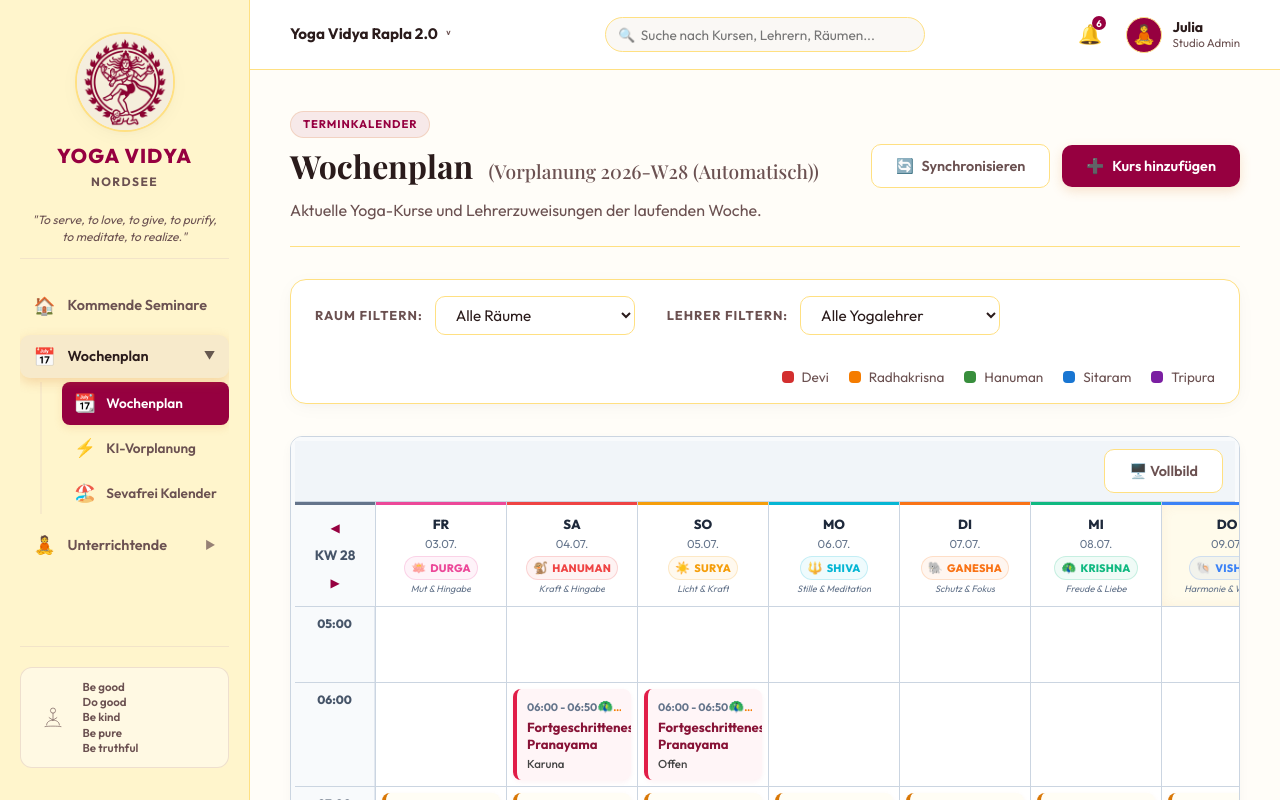
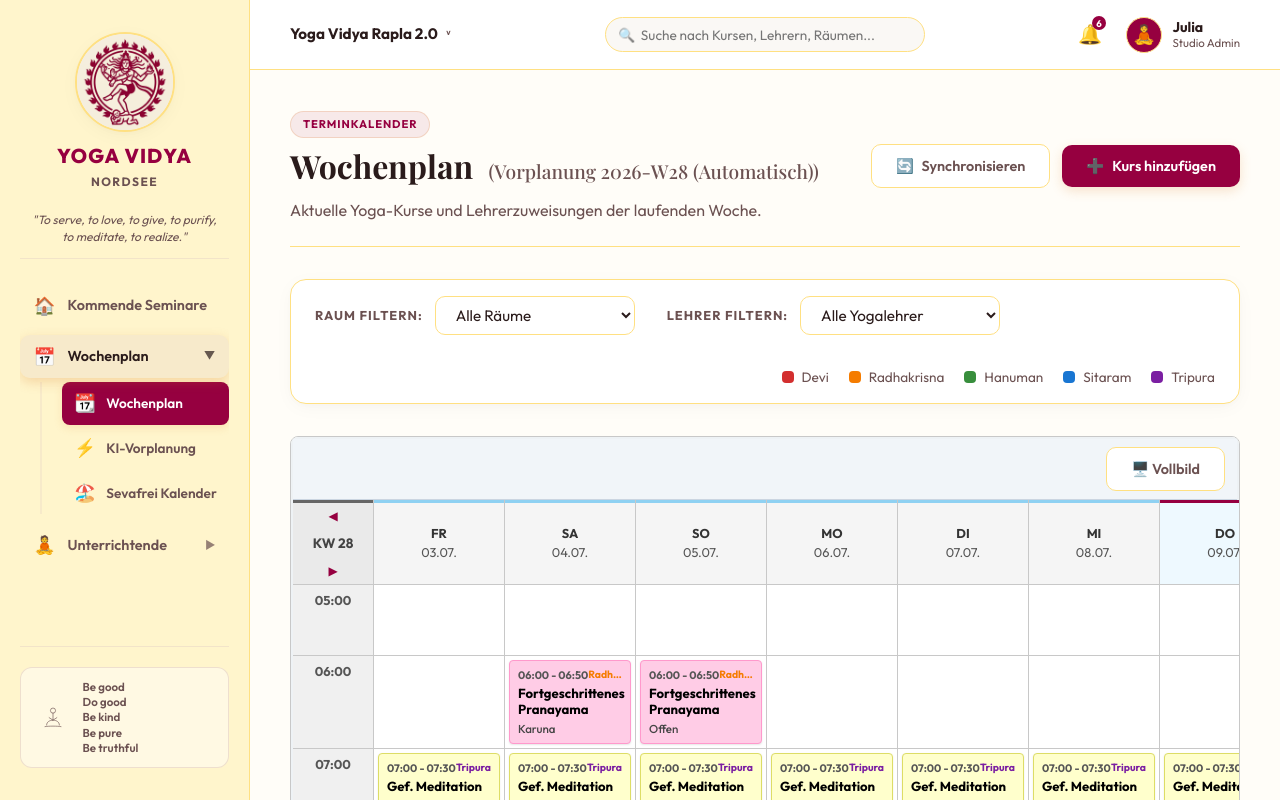
Before and after one commit to coachingmounir-code/Rapla-2806-Version-1, a SvelteKit app in the folder rapla-frontend/: page /schedule in a window 1280 px wide. Shown: the top 800 px of the page. Built offline with nearby package versions, Linux system fonts and the light colour scheme; a web font is replaced by a local one.

Commit message:
Revert: Wochenplan Gottheiten Redesign

```diff
--- a/rapla-frontend/src/routes/schedule/+page.svelte
+++ b/rapla-frontend/src/routes/schedule/+page.svelte
@@ -11,24 +11,6 @@
   let weekPlans = $state<WeekPlan[]>([]);
   let currentPlan = $state<WeekPlan | null>(null);
   let currentWeekOffset = $state(0);
-
-  const DEITIES: Record<number, { name: string; avatar: string; quality: string; color: string; mantra: string }> = {
-    0: { name: 'Surya', avatar: '☀️', quality: 'Licht & Kraft', color: '#f59e0b', mantra: 'Om Suryaya Namaha' }, // Sunday
-    1: { name: 'Shiva', avatar: '🔱', quality: 'Stille & Meditation', color: '#06b6d4', mantra: 'Om Namah Shivaya' }, // Monday
-    2: { name: 'Ganesha', avatar: '🐘', quality: 'Schutz & Fokus', color: '#f97316', mantra: 'Om Gam Ganapataye Namaha' }, // Tuesday
-    3: { name: 'Krishna', avatar: '🦚', quality: 'Freude & Liebe', color: '#10b981', mantra: 'Om Namo Bhagavate' }, // Wednesday
-    4: { name: 'Vishnu', avatar: '🐚', quality: 'Harmonie & Weisheit', color: '#3b82f6', mantra: 'Om Namo Narayanaya' }, // Thursday
-    5: { name: 'Durga', avatar: '🪷', quality: 'Mut & Hingabe', color: '#ec4899', mantra: 'Om Dum Durgayei Namaha' }, // Friday
-    6: { name: 'Hanuman', avatar: '🐒', quality: 'Kraft & Hingabe', color: '#ef4444', mantra: 'Om Hanumate Namaha' } // Saturday
-  };
-
-  const ROOM_DEITIES: Record<string, { symbol: string; deity: string }> = {
-    'room-1': { symbol: '🪷', deity: 'Devi' },
-    'room-2': { symbol: '🦚', deity: 'Radhakrishna' },
-    'room-3': { symbol: '🐒', deity: 'Hanuman' },
-    'room-4': { symbol: '🏹', deity: 'Sitaram' },
-    'room-5': { symbol: '🕉️', deity: 'Tripura' }
-  };
 
   function getWeekCode(date: Date): string {
     const year = date.getFullYear();
@@ -117,7 +99,7 @@
   }
 
   // Get color based on course name or style to match the image theme
-  function getCourseColor(course: Course): { bg: string; border: string; text: string; shadow: string } {
+  function getCourseColor(course: Course): { bg: string; border: string } {
     const nameLower = course.name.toLowerCase();
     const styleLower = course.style.toLowerCase();
     const isYellow =
@@ -129,17 +111,13 @@
 
     if (isYellow) {
       return {
-        bg: '#fffdf5',     // Soft Warm Saffron/Cream background
-        border: '#d97706', // Deep Golden/Saffron border
-        text: '#78350f',   // Warm Brown text
-        shadow: 'rgba(217, 119, 36, 0.08)'
+        bg: '#ffffcc', // bright light yellow
+        border: '#dddd66'
       };
     } else {
       return {
-        bg: '#fff5f7',     // Soft Peach/Rose background
-        border: '#e11d48', // Ruby red border
-        text: '#881337',   // Deep Ruby/Burgundy text
-        shadow: 'rgba(225, 29, 72, 0.06)'
+        bg: '#ffcce6', // bright light pink
+        border: '#ff99cc'
       };
     }
   }
@@ -458,17 +436,9 @@
     </div>
     {#each DAYS as day}
       {@const isToday = day.value === (new Date().getDay() === 0 ? 0 : new Date().getDay())}
-      {@const deity = DEITIES[day.value]}
-      <div class="grid-header-cell day-header" class:header-today={isToday} style="border-top: 3px solid {deity?.color || '#cbd5e1'};">
+      <div class="grid-header-cell day-header" class:header-today={isToday}>
         <span class="day-label-short">{day.label.substring(0, 2)}</span>
         <span class="day-date">{getDayDateString(day.value)}</span>
-        {#if deity}
-          <div class="deity-badge" style="color: {deity.color}; background-color: {deity.color}10; border-color: {deity.color}30;">
-            <span class="deity-avatar">{deity.avatar}</span>
-            <span class="deity-name">{deity.name}</span>
-          </div>
-          <span class="deity-quality">{deity.quality}</span>
-        {/if}
       </div>
     {/each}
 
@@ -487,26 +457,20 @@
             {@const courseConflicts = getCourseConflicts(course)}
             {@const hasHard = courseConflicts.some(c => c.type === 'hard')}
             {@const cardColors = getCourseColor(course)}
-            {@const roomDeity = ROOM_DEITIES[course.roomId]}
 
             <div
               class="course-card-rapla"
-              style="background-color: {cardColors.bg}; color: {cardColors.text}; border-left: 4px solid {cardColors.border}; box-shadow: 0 2px 5px {cardColors.shadow};"
+              style="background-color: {cardColors.bg}; border: 1px solid {cardColors.border};"
               onclick={() => openEditModal(course)}
             >
               <!-- Top line: Time and Room -->
               <div class="card-top-line">
                 <span class="card-time">{course.startTime} - {course.endTime}</span>
-                <span class="card-room" style="color: {roomObj?.color}" title={roomDeity ? `Raum der/des ${roomDeity.deity}` : ''}>
-                  {#if roomDeity}
-                    <span class="room-deity-symbol">{roomDeity.symbol}</span>
-                  {/if}
-                  {roomObj?.name ? roomObj.name.split(' ')[0] : ''}
-                </span>
+                <span class="card-room" style="color: {roomObj?.color}">{roomObj?.name ? roomObj.name.split(' ')[0] : ''}</span>
               </div>
 
               <!-- Middle line: Course Name -->
-              <div class="card-title-line" style="color: {cardColors.text};">{course.name}</div>
+              <div class="card-title-line">{course.name}</div>
 
               <!-- Bottom line: Teacher Name -->
               <div class="card-teacher-line" class:conflict-text={hasHard} title={hasHard ? courseConflicts.find(c => c.type === 'hard')?.message : ''}>
@@ -916,140 +880,101 @@
   .calendar-grid-container {
     width: 100%;
     overflow-x: auto;
-    border-radius: 12px;
-    border: 1px solid #cbd5e1;
-    background: #f8fafc;
-    padding: 4px;
+    border-radius: 8px;
+    border: 1px solid #c8c8c8;
+    background: #eef2f5;
+    padding: 2px;
     margin-bottom: 2.5rem;
-    box-shadow: 0 4px 12px rgba(0,0,0,0.03);
   }
 
   .calendar-grid {
     display: grid;
     grid-template-columns: 80px repeat(7, minmax(130px, 1fr));
     grid-auto-rows: minmax(70px, auto); /* Prevent squishing and allow rows with parallel classes to expand naturally */
-    background-color: #cbd5e1; /* border color between cells */
+    background-color: #c8c8c8; /* border color between cells */
     gap: 1px; /* grid line gap */
     width: 100%;
     min-width: 960px; /* prevent squishing */
   }
 
   .grid-header-cell {
-    background: #ffffff;
-    padding: 10px 4px;
+    background: #f5f5f5;
+    padding: 6px 4px;
     text-align: center;
     display: flex;
     flex-direction: column;
     justify-content: center;
     align-items: center;
-    min-height: 84px;
+    min-height: 48px;
     font-family: inherit;
-    border-top: 3px solid #cbd5e1;
-    transition: all 0.25s ease;
+    border-top: 3px solid #8fd1f2; /* Cyan/blue accent top border from Rapla screenshot */
   }
 
   .week-header {
     font-weight: 700;
     font-size: 0.85rem;
-    color: #475569;
-    background: #f8fafc;
-    border-top: 3px solid #64748b;
+    color: #444;
+    background: #eaeaea;
+    border-top: 3px solid #666;
   }
 
   .day-header {
-    color: #334155;
+    color: #333;
   }
 
   .header-today {
-    background: #fffbeb !important;
-    box-shadow: inset 0 0 12px rgba(217, 119, 36, 0.08);
+    background: #eef9ff;
+    border-top: 3px solid var(--primary);
   }
 
   .day-label-short {
-    font-size: 0.82rem;
-    font-weight: 800;
+    font-size: 0.8rem;
+    font-weight: 700;
     text-transform: uppercase;
-    color: #1e293b;
   }
 
   .day-date {
-    font-size: 0.72rem;
-    color: #64748b;
+    font-size: 0.8rem;
+    color: #555;
   }
 
   .grid-time-cell {
-    background: #f8fafc;
-    padding: 8px 6px;
-    font-size: 0.75rem;
-    font-weight: 800;
-    color: #475569;
+    background: #f0f0f0;
+    padding: 6px;
+    font-size: 0.8rem;
+    font-weight: 700;
+    color: #555;
     display: flex;
     justify-content: center;
     align-items: flex-start;
-    border-right: 1px solid #e2e8f0;
+    min-height: 50px;
   }
 
   .grid-content-cell {
     background: #ffffff;
-    padding: 6px;
+    padding: 4px;
     display: flex;
     flex-direction: column;
-    gap: 6px;
-    min-height: 75px;
+    gap: 4px;
+    min-height: 50px;
   }
 
   /* Rapla Course Card Styling */
   .course-card-rapla {
-    padding: 8px 10px;
-    border-radius: 8px;
-    box-shadow: 0 2px 4px rgba(42, 27, 27, 0.02);
+    padding: 6px 8px;
+    border-radius: 4px;
+    box-shadow: 0 1px 2px rgba(0,0,0,0.1);
     cursor: pointer;
     text-align: left;
     display: flex;
     flex-direction: column;
-    gap: 3px;
-    transition: all 0.25s cubic-bezier(0.4, 0, 0.2, 1);
-    position: relative;
-    overflow: hidden;
+    gap: 2px;
+    transition: transform 0.1s ease, box-shadow 0.1s ease;
   }
 
   .course-card-rapla:hover {
-    transform: translateY(-2px);
-    box-shadow: 0 8px 16px rgba(42, 27, 27, 0.06);
-  }
-
-  .deity-badge {
-    display: inline-flex;
-    align-items: center;
-    gap: 4px;
-    font-size: 0.68rem;
-    font-weight: 800;
-    padding: 2px 6px;
-    border-radius: 12px;
-    margin-top: 4px;
-    border: 1px solid transparent;
-    text-transform: uppercase;
-    letter-spacing: 0.02em;
-  }
-
-  .deity-avatar {
-    font-size: 0.75rem;
-  }
-
-  .deity-quality {
-    font-size: 0.58rem;
-    color: #64748b;
-    font-style: italic;
-    margin-top: 2px;
-    white-space: nowrap;
-    overflow: hidden;
-    text-overflow: ellipsis;
-    max-width: 100%;
-  }
-
-  .room-deity-symbol {
-    margin-right: 2px;
-    font-size: 0.8rem;
+    transform: translateY(-1px);
+    box-shadow: 0 3px 6px rgba(0,0,0,0.15);
   }
 
   .card-top-line {
@@ -1058,7 +983,7 @@
     align-items: center;
     font-size: 0.68rem;
     font-weight: 700;
-    color: #64748b;
+    color: #555;
   }
 
   .card-time {
--- a/rapla-frontend/src/routes/wochenplan/+page.svelte
+++ b/rapla-frontend/src/routes/wochenplan/+page.svelte
@@ -12,24 +12,6 @@
   let currentWeekOffset = $state(0);
   let isFullscreen = $state(false);
   let activeMobileDay = $state(5);
-
-  const DEITIES: Record<number, { name: string; avatar: string; quality: string; color: string; mantra: string }> = {
-    0: { name: 'Surya', avatar: '☀️', quality: 'Licht & Kraft', color: '#f59e0b', mantra: 'Om Suryaya Namaha' }, // Sunday
-    1: { name: 'Shiva', avatar: '🔱', quality: 'Stille & Meditation', color: '#06b6d4', mantra: 'Om Namah Shivaya' }, // Monday
-    2: { name: 'Ganesha', avatar: '🐘', quality: 'Schutz & Fokus', color: '#f97316', mantra: 'Om Gam Ganapataye Namaha' }, // Tuesday
-    3: { name: 'Krishna', avatar: '🦚', quality: 'Freude & Liebe', color: '#10b981', mantra: 'Om Namo Bhagavate' }, // Wednesday
-    4: { name: 'Vishnu', avatar: '🐚', quality: 'Harmonie & Weisheit', color: '#3b82f6', mantra: 'Om Namo Narayanaya' }, // Thursday
-    5: { name: 'Durga', avatar: '🪷', quality: 'Mut & Hingabe', color: '#ec4899', mantra: 'Om Dum Durgayei Namaha' }, // Friday
-    6: { name: 'Hanuman', avatar: '🐒', quality: 'Kraft & Hingabe', color: '#ef4444', mantra: 'Om Hanumate Namaha' } // Saturday
-  };
-
-  const ROOM_DEITIES: Record<string, { symbol: string; deity: string }> = {
-    'room-1': { symbol: '🪷', deity: 'Devi' },
-    'room-2': { symbol: '🦚', deity: 'Radhakrishna' },
-    'room-3': { symbol: '🐒', deity: 'Hanuman' },
-    'room-4': { symbol: '🏹', deity: 'Sitaram' },
-    'room-5': { symbol: '🕉️', deity: 'Tripura' }
-  };
 
   // Filter query parameters
   let teacherParam = $derived(page.url.searchParams.get('teacher') || '');
@@ -126,7 +108,7 @@
     return targetDate.toLocaleDateString('de-DE', { day: '2-digit', month: '2-digit' });
   }
 
-  function getCourseColor(course: Course): { bg: string; border: string; text: string; shadow: string } {
+  function getCourseColor(course: Course): { bg: string; border: string } {
     const nameLower = course.name.toLowerCase();
     const styleLower = course.style.toLowerCase();
     const isYellow =
@@ -138,17 +120,13 @@
 
     if (isYellow) {
       return {
-        bg: '#fffdf5',     // Soft Warm Saffron/Cream background
-        border: '#d97706', // Deep Golden/Saffron border
-        text: '#78350f',   // Warm Brown text
-        shadow: 'rgba(217, 119, 36, 0.08)'
+        bg: '#ffffcc',
+        border: '#dddd66'
       };
     } else {
       return {
-        bg: '#fff5f7',     // Soft Peach/Rose background
-        border: '#e11d48', // Ruby red border
-        text: '#881337',   // Deep Ruby/Burgundy text
-        shadow: 'rgba(225, 29, 72, 0.06)'
+        bg: '#ffcce6',
+        border: '#ff99cc'
       };
     }
   }
@@ -321,17 +299,9 @@
         <!-- Week Days Headers starting from Friday -->
         {#each DAYS as day}
           {@const isToday = new Date().getDay() === day.value && currentWeekOffset === 0}
-          {@const deity = DEITIES[day.value]}
-          <div class="grid-header-cell day-header" class:header-today={isToday} style="border-top: 3px solid {deity?.color || '#cbd5e1'};">
+          <div class="grid-header-cell day-header" class:header-today={isToday}>
             <span class="day-label-short">{day.label}</span>
             <span class="day-date">{getDayDateString(day.value)}</span>
-            {#if deity}
-              <div class="deity-badge" style="color: {deity.color}; background-color: {deity.color}10; border-color: {deity.color}30;">
-                <span class="deity-avatar">{deity.avatar}</span>
-                <span class="deity-name">{deity.name}</span>
-              </div>
-              <span class="deity-quality">{deity.quality}</span>
-            {/if}
           </div>
         {/each}
 
@@ -348,24 +318,18 @@
                 {@const colors = getCourseColor(course)}
                 {@const teacherName = teachers.find(t => t.id === course.teacherId)?.name || 'Unbesetzt'}
                 {@const roomName = rooms.find(r => r.id === course.roomId)?.name || 'Raum?'}
-                {@const roomDeity = ROOM_DEITIES[course.roomId]}
 
                 <div
                   class="course-card-rapla"
                   class:highlighted-card={isHighlighted}
                   class:dimmed-card={selectedTeacher && !isHighlighted && !onlyMySlotsParam}
-                  style="background-color: {colors.bg}; color: {colors.text}; border-left: 4px solid {isHighlighted ? '#ea580c' : colors.border}; box-shadow: 0 2px 5px {colors.shadow};"
+                  style="background-color: {colors.bg}; border-left: 4px solid {isHighlighted ? '#ea580c' : colors.border};"
                 >
                   <div class="card-top-line">
                     <span class="card-time">{course.startTime} - {course.endTime}</span>
-                    <span class="card-room" title={roomDeity ? `Raum der/des ${roomDeity.deity}` : ''}>
-                      {#if roomDeity}
-                        <span class="room-deity-symbol">{roomDeity.symbol}</span>
-                      {/if}
-                      {roomName}
-                    </span>
+                    <span class="card-room">{roomName}</span>
                   </div>
-                  <div class="card-title-line" style="color: {colors.text};">{course.name}</div>
+                  <div class="card-title-line">{course.name}</div>
                   <div class="card-teacher-line">
                     👤 {teacherName}
                   </div>
@@ -393,20 +357,15 @@
     <div class="mobile-day-tabs">
       {#each DAYS as day}
         {@const isToday = new Date().getDay() === day.value && currentWeekOffset === 0}
-        {@const deity = DEITIES[day.value]}
         <button
           type="button"
           class="day-tab-btn"
           class:active={activeMobileDay === day.value}
           class:is-today={isToday}
           onclick={() => activeMobileDay = day.value}
-          style="border-bottom: 3px solid {activeMobileDay === day.value ? (deity?.color || '#ea580c') : '#cbd5e1'};"
         >
           <span class="day-tab-name">{day.label.substring(0, 2)}</span>
           <span class="day-tab-date">{getDayDateString(day.value)}</span>
-          {#if deity}
-            <span class="mobile-deity-icon" style="font-size: 0.95rem; margin-top: 2px;">{deity.avatar}</span>
-          {/if}
         </button>
       {/each}
     </div>
@@ -423,24 +382,18 @@
           {@const colors = getCourseColor(course)}
           {@const teacherName = teachers.find(t => t.id === course.teacherId)?.name || 'Unbesetzt'}
           {@const roomName = rooms.find(r => r.id === course.roomId)?.name || 'Raum?'}
-          {@const roomDeity = ROOM_DEITIES[course.roomId]}
 
           <div
             class="mobile-agenda-card"
             class:highlighted-card={isHighlighted}
             class:dimmed-card={selectedTeacher && !isHighlighted && !onlyMySlotsParam}
-            style="background-color: {colors.bg}; color: {colors.text}; border-left: 5px solid {isHighlighted ? '#ea580c' : colors.border}; box-shadow: 0 3px 66px {colors.shadow};"
+            style="background-color: {colors.bg}; border-left: 5px solid {isHighlighted ? '#ea580c' : colors.border};"
           >
             <div class="agenda-time-room">
               <span class="agenda-time">⏰ {course.startTime} - {course.endTime}</span>
-              <span class="agenda-room">
-                {#if roomDeity}
-                  <span class="room-deity-symbol">{roomDeity.symbol}</span>
-                {/if}
-                {roomName}
-              </span>
+              <span class="agenda-room">{roomName}</span>
             </div>
-            <h3 class="agenda-title" style="color: {colors.text};">{course.name}</h3>
+            <h3 class="agenda-title">{course.name}</h3>
             <div class="agenda-teacher">
               👤 {teacherName}
             </div>
@@ -460,14 +413,9 @@
 <style>
   .view-page-container {
     padding: 1.5rem 2rem;
-    max-width: 1440px;
+    max-width: 1400px;
     margin: 0 auto;
     font-family: 'Outfit', 'Inter', sans-serif;
-    background-image:
-      radial-gradient(circle at 5% 5%, rgba(217, 119, 36, 0.03) 0%, transparent 35%),
-      radial-gradient(circle at 95% 95%, rgba(150, 0, 64, 0.03) 0%, transparent 40%);
-    background-attachment: fixed;
-    min-height: 100vh;
   }
 
   .view-header {
@@ -475,13 +423,8 @@
     justify-content: space-between;
     align-items: center;
     margin-bottom: 2rem;
-    padding: 1.25rem 1.75rem;
-    background: rgba(255, 253, 248, 0.8);
-    backdrop-filter: blur(10px);
-    -webkit-backdrop-filter: blur(10px);
-    border-radius: 16px;
-    border: 1px solid var(--border-color);
-    box-shadow: 0 10px 30px -10px rgba(42, 27, 27, 0.04);
+    padding-bottom: 1.25rem;
+    border-bottom: 1px solid #e2e8f0;
   }
 
   .logo-area {
@@ -611,13 +554,12 @@
 
   .week-title-badge {
     font-weight: 700;
-    font-size: 0.95rem;
-    color: var(--primary);
+    font-size: 0.9rem;
+    color: #334155;
     background: #ffffff;
-    padding: 0.5rem 1.25rem;
-    border-radius: 30px;
-    border: 1.5px solid var(--border-color);
-    box-shadow: inset 0 2px 4px rgba(42, 27, 27, 0.02);
+    padding: 0.4rem 1rem;
+    border-radius: 6px;
+    border: 1px solid #cbd5e1;
   }
 
   .calendar-grid {
@@ -633,23 +575,22 @@
   }
 
   .grid-header-cell {
-    background: #ffffff;
-    padding: 10px 4px;
+    background: #f8fafc;
+    padding: 8px 4px;
     text-align: center;
     display: flex;
     flex-direction: column;
     justify-content: center;
     align-items: center;
-    min-height: 84px;
-    border-top: 3px solid #cbd5e1;
-    transition: all 0.25s ease;
+    min-height: 48px;
+    border-top: 3px solid #94a3b8;
   }
 
   .week-header {
     font-weight: 700;
     font-size: 0.75rem;
     color: #475569;
-    background: #f8fafc;
+    background: #f1f5f9;
     border-top: 3px solid #64748b;
   }
 
@@ -658,93 +599,50 @@
   }
 
   .header-today {
-    background: #fffbeb !important;
-    box-shadow: inset 0 0 12px rgba(217, 119, 36, 0.08);
+    background: #eff6ff;
+    border-top: 3px solid #3b82f6;
   }
 
   .day-label-short {
-    font-size: 0.82rem;
+    font-size: 0.8rem;
     font-weight: 800;
     text-transform: uppercase;
-    color: #1e293b;
   }
 
   .day-date {
-    font-size: 0.72rem;
+    font-size: 0.75rem;
     color: #64748b;
   }
 
   .grid-time-cell {
-    background: #f8fafc;
-    padding: 8px 6px;
+    background: #f1f5f9;
+    padding: 6px;
     font-size: 0.75rem;
-    font-weight: 800;
+    font-weight: 700;
     color: #475569;
     display: flex;
     justify-content: center;
     align-items: flex-start;
-    border-right: 1px solid #e2e8f0;
   }
 
   .grid-content-cell {
     background: #ffffff;
-    padding: 6px;
+    padding: 4px;
     display: flex;
     flex-direction: column;
-    gap: 6px;
-    min-height: 75px;
+    gap: 4px;
+    min-height: 50px;
   }
 
   .course-card-rapla {
-    padding: 8px 10px;
-    border-radius: 8px;
-    box-shadow: 0 2px 4px rgba(42, 27, 27, 0.02);
+    padding: 6px 8px;
+    border-radius: 6px;
+    box-shadow: 0 1px 3px rgba(0,0,0,0.05);
     text-align: left;
     display: flex;
     flex-direction: column;
-    gap: 3px;
-    transition: all 0.25s cubic-bezier(0.4, 0, 0.2, 1);
-    position: relative;
-    overflow: hidden;
-  }
-
-  .course-card-rapla:hover {
-    transform: translateY(-2px);
-    box-shadow: 0 8px 16px rgba(42, 27, 27, 0.06);
-  }
-
-  .deity-badge {
-    display: inline-flex;
-    align-items: center;
-    gap: 4px;
-    font-size: 0.68rem;
-    font-weight: 800;
-    padding: 2px 6px;
-    border-radius: 12px;
-    margin-top: 4px;
-    border: 1px solid transparent;
-    text-transform: uppercase;
-    letter-spacing: 0.02em;
-  }
-
-  .deity-avatar {
-    font-size: 0.75rem;
-  }
-
-  .deity-quality {
-    font-size: 0.58rem;
-    color: #64748b;
-    font-style: italic;
-    margin-top: 2px;
-    white-space: nowrap;
-    overflow: hidden;
-    text-overflow: ellipsis;
-    max-width: 100%;
-  }
-
-  .room-deity-symbol {
-    margin-right: 2px;
-    font-size: 0.8rem;
+    gap: 2px;
+    transition: all 0.2s ease;
   }
 
   .card-top-line {
```
